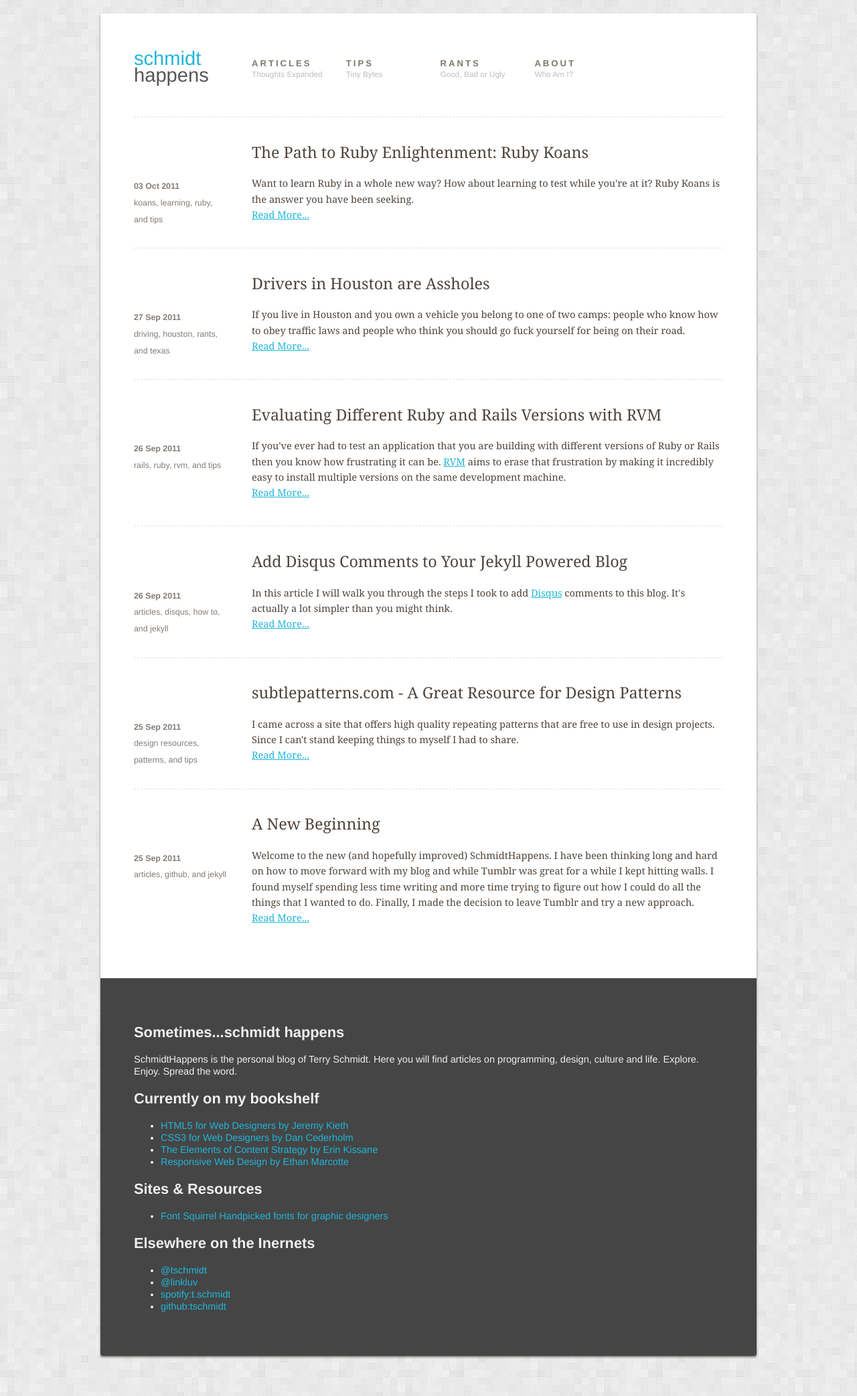
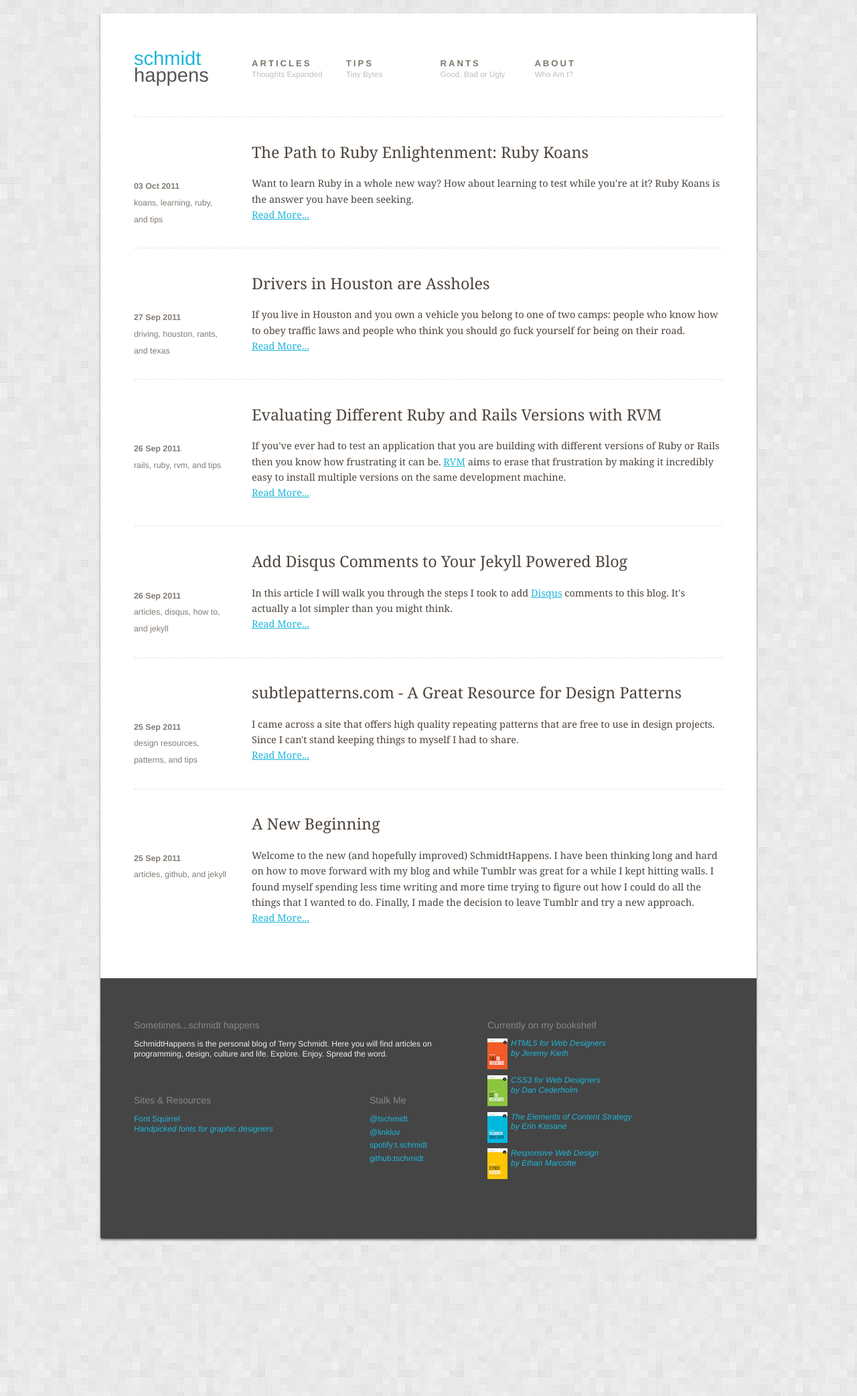
Before and after one commit to tschmidt/tschmidt.github.com, a Jekyll site: the page built from index.html, in a window 1280 px wide. Shown: the whole page at 67% size. Built offline with Jekyll 4.4.1, drawn with Linux system fonts in a browser that asks for light colours; nearby versions of some CDN libraries; Markdown is read by kramdown in place of the engine named in the settings.

Commit message:
Style main footer

```diff
--- a/_layouts/default.html
+++ b/_layouts/default.html
@@ -80,7 +80,7 @@
       </div> <!-- end #main -->
     </div> <!-- end #wrap-inner -->
     <footer role="main">
-      <section class="comp about">
+      <section class="comp about main">
         <header>
           <h1>Sometimes...schmidt happens</h1>
         </header>
@@ -90,30 +90,30 @@
           Enjoy. Spread the word.
         </p>
       </section>
-      <section class="comp bookshelf">
+      <section class="comp bookshelf alt">
         <header>
           <h1>Currently on my bookshelf</h1>
         </header>
         <ul>
-          <li>
+          <li class="aba bk1">
             <a href="http://www.abookapart.com/products/html5-for-web-designers" title="A Book Apart: HTML5 for Web Designers">
               <span class="book title">HTML5 for Web Designers</span>
               <span class="book author">by Jeremy Kieth</span>
             </a>
           </li>
-          <li>
+          <li class="aba bk2">
             <a href="http://www.abookapart.com/products/css3-for-web-designers" title="A Book Apart: CSS3 for Web Designers">
               <span class="book title">CSS3 for Web Designers</span>
               <span class="book author">by Dan Cederholm</span>
             </a>
           </li>
-          <li>
+          <li class="aba bk3">
             <a href="http://www.abookapart.com/products/the-elements-of-content-strategy" title="A Book Apart: The Elements of Content Strategy">
               <span class="book title">The Elements of Content Strategy</span>
               <span class="book author">by Erin Kissane</span>
             </a>
           </li>
-          <li>
+          <li class="aba bk4">
             <a href="http://www.abookapart.com/products/responsive-web-design" title="A Book Apart: Responsive Web Design">
               <span class="book title">Responsive Web Design</span>
               <span class="book author">by Ethan Marcotte</span>
@@ -129,9 +129,9 @@
           <li><a href="http://www.fontsquirrel.com/">Font Squirrel <span>Handpicked fonts for graphic designers</span></a></li>
         </ul>
       </section>
-      <section class="comp touchme">
+      <section class="comp touchme extra">
         <header>
-          <h1>Elsewhere on the Inernets</h1>
+          <h1>Stalk Me</h1>
         </header>
         <ul>
           <li class="twitter"><a target="_blank" href="http://twitter.com/tschmidt">@tschmidt</a></li>
--- a/css/style.css
+++ b/css/style.css
@@ -255,6 +255,7 @@ footer[role="main"] {
   background-color: #454545;
   color: #efefef;
   padding: 50px;
+  font-size: 12px;
   -webkit-border-bottome-right-radius: 3px;
    -webkit-border-bottome-left-radius: 3px;
        -moz-border-radius-bottomright: 3px;
@@ -263,9 +264,36 @@ footer[role="main"] {
             border-bottom-left-radius: 3px;
 }
 
+footer[role='main'] h1 {
+  color: #888;
+  font-size: 14px;
+  font-weight: normal;
+}
+
+footer[role='main'] ul,
+footer[role='main'] ul li {
+  margin: 0;
+  padding: 0;
+  list-style: none;
+}
+
+footer[role='main'] ul li {
+  padding: 0 0 5px 0;
+}
+
+footer[role='main'] ul li a span {
+  display: block;
+  font-style: italic;
+}
+
+footer[role='main'] .bookshelf ul li,
+footer[role='main'] .resources ul li {
+  padding-bottom: 10px;
+}
+
 /* grid options */
 
-div.mod {
+section.comp {
   float: left;
   width: 40%;
   margin: 0 0 30px 0;
@@ -275,18 +303,18 @@ div.mod {
           box-sizing: border-box;
 }
 
-div.mod-extra {
-  width: 20%;
-}
-
-div.mod-main {
+section.comp.main {
   width: 60%;
   padding: 0 50px 0 0;
 }
 
-div.mod-alt {
+section.comp.alt {
   float: right;
   padding: 0;
+}
+
+section.comp.extra {
+  width: 20%;
 }
 
 /* header[role="banner"]
@@ -530,13 +558,46 @@ article img.size-full {
   list-style: circle;
 }
 
+/* Bookshelf
+------------------------------------------------------------------------------*/
+
+footer[role='main'] .bookshelf ul li {
+  padding-left: 35px;
+  padding-bottom: 25px;
+  position: relative;
+}
+
+footer[role='main'] .bookshelf ul li:before {
+  content: url(../images/bookshelf/no-image.jpg);
+  position: absolute;
+  top: 0;
+  left: 0;
+}
+
+footer[role='main'] .bookshelf ul li.aba.bk1:before {
+  content: url(../images/bookshelf/aba-1-thumb.png);
+}
+
+footer[role='main'] .bookshelf ul li.aba.bk2:before {
+  content: url(../images/bookshelf/aba-2-thumb.png);
+}
+
+footer[role='main'] .bookshelf ul li.aba.bk3:before {
+  content: url(../images/bookshelf/aba-3-thumb.png);
+}
+
+footer[role='main'] .bookshelf ul li.aba.bk4:before {
+  content: url(../images/bookshelf/aba-4-thumb.png);
+}
+
 /* self-clear floats */
 
 .group:after,
 header[role="banner"]:after,
 nav[role="navigation"]:after,
 #main:after,
-article:after {
+article:after,
+footer[role='main']:after {
   content: ".";
   display: block;
   height: 0;
```
Also changed, not shown: images/bookshelf/aba-1-thumb.png (added), images/bookshelf/aba-2-thumb.png (added), images/bookshelf/aba-3-thumb.png (added), images/bookshelf/aba-4-thumb.png (added), images/bookshelf/no-image.jpg (added).
